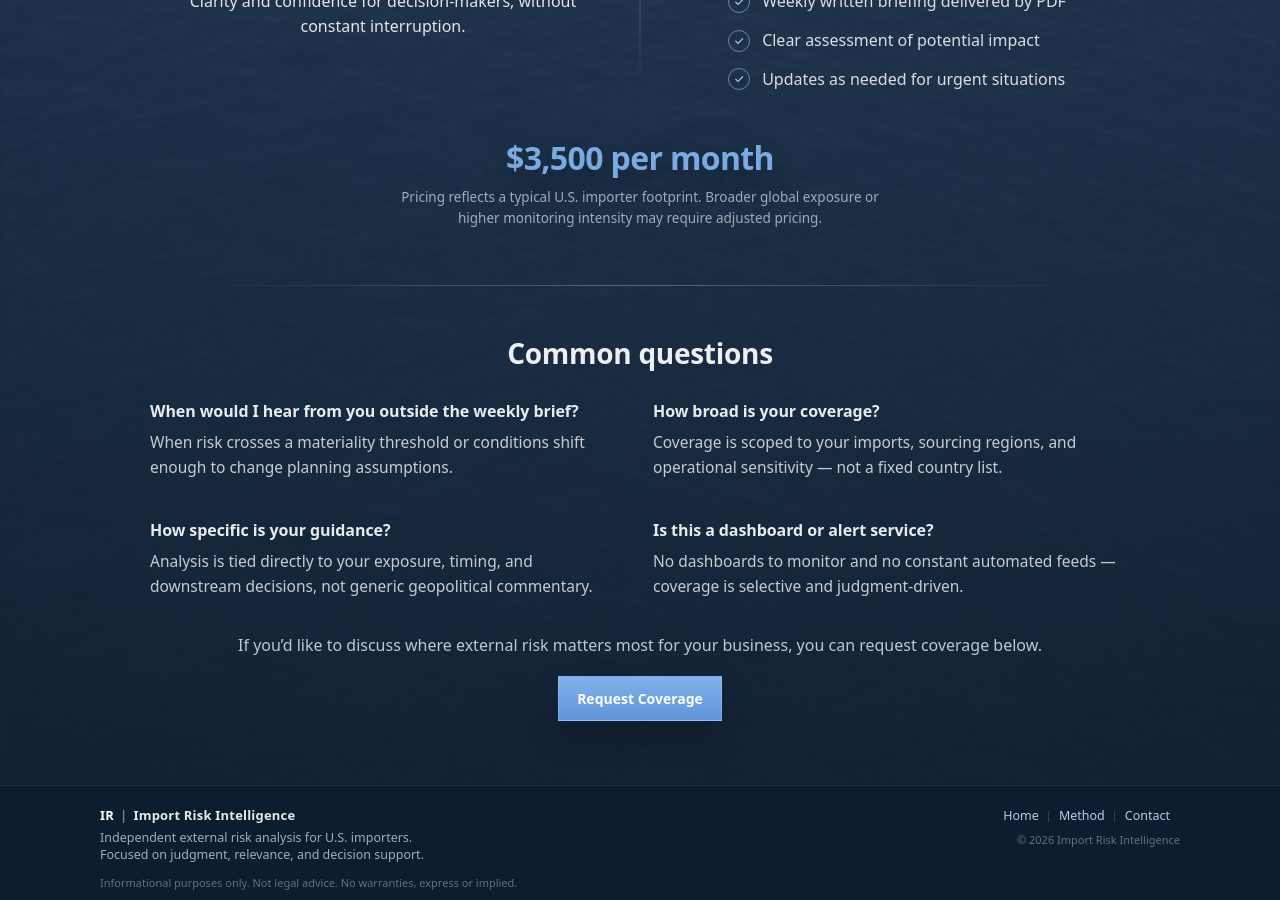
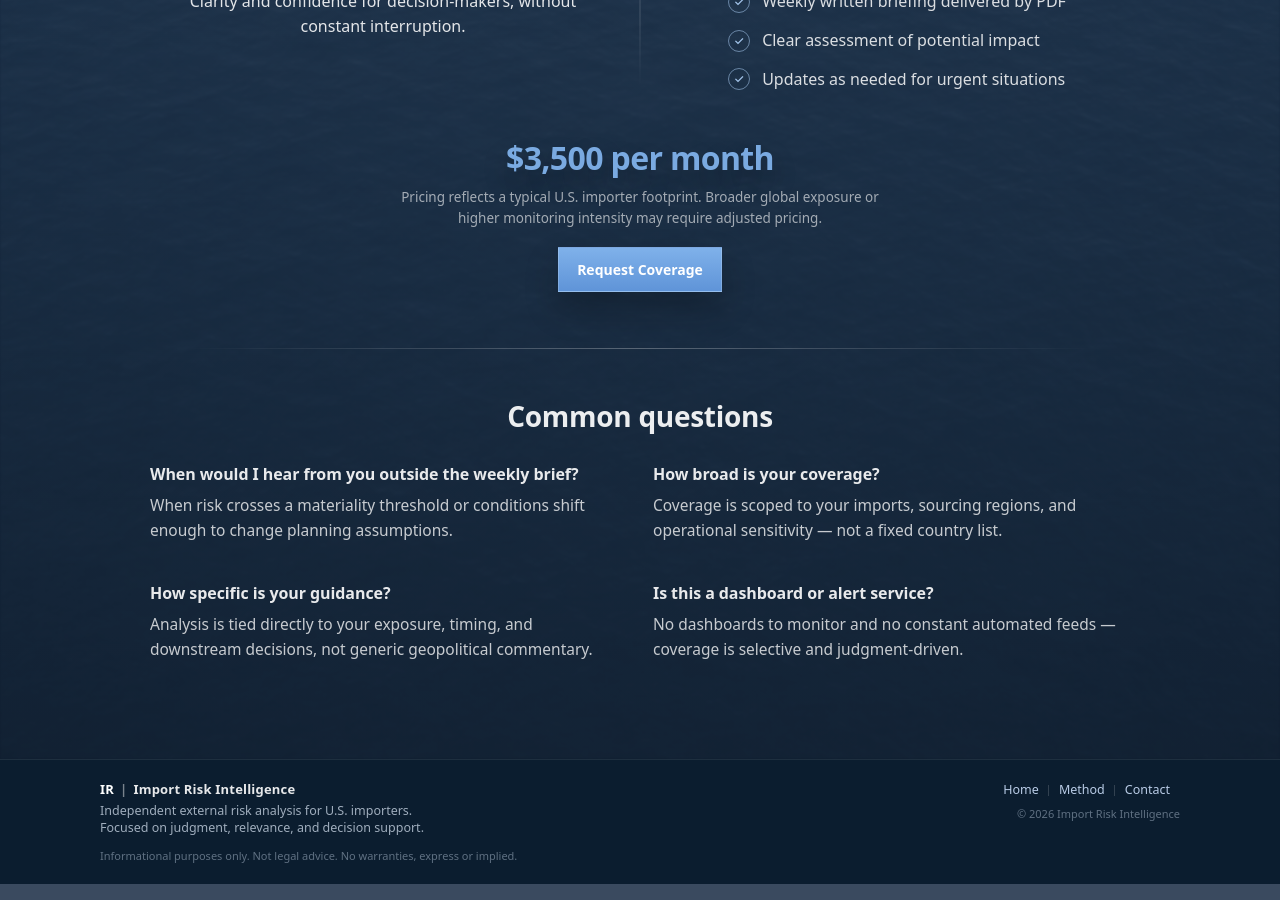
Before and after one commit to importrisk/import-risk-intelligence-site, a Jekyll site: the page built from method.html, in a window 1280 px wide and 900 px high, scrolled down 1153 px. Built offline with Jekyll 4.4.1, drawn with Linux system fonts in a browser that asks for light colours.

Commit message:
Update method.html

```diff
--- a/method.html
+++ b/method.html
@@ -238,9 +238,12 @@ css: /method.css?v=100
           intensity may require adjusted pricing.
         </p>
 
+        <!-- CTA moved here (below price note) -->
+        <div class="mp-actions">
+          <a class="btn btn-primary" href="/#request">Request Coverage</a>
+        </div>
+
         <div class="mp-divider" aria-hidden="true"></div>
-
-    <!-- FAQ continues below... -->
 
         <!-- COMMON QUESTIONS -->
         <section class="mp-faq" aria-label="Common questions">
@@ -277,19 +280,11 @@ css: /method.css?v=100
           </div>
         </section>
 
-    <p class="mp-foot">
-     If you’d like to discuss where external risk matters most for your business, you can request
-      coverage below.
-    </p>
-
-    <div class="mp-actions">
-      <a class="btn btn-primary" href="/#request">Request Coverage</a>
-    </div>
+        <!-- removed mp-foot (CTA now directly below price note) -->
 
       </div>
     </section>
 
-
   </section>
 
 </main>
```
Lines whose indentation alone changed are shown as unchanged.
